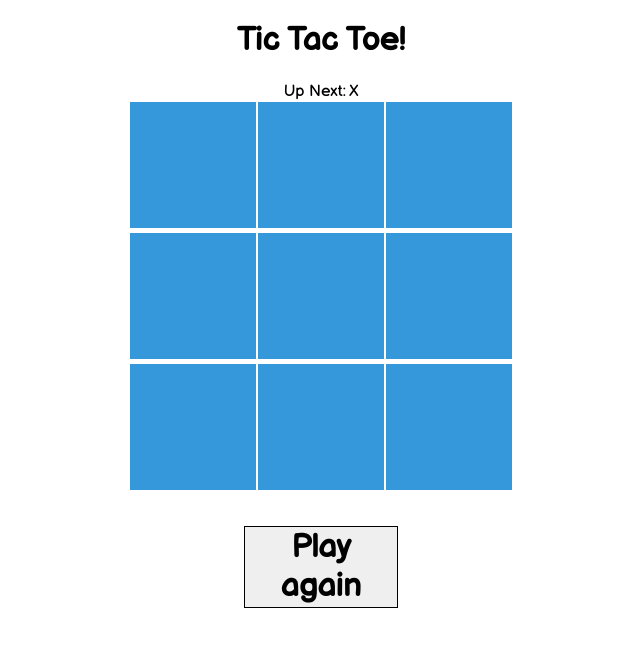
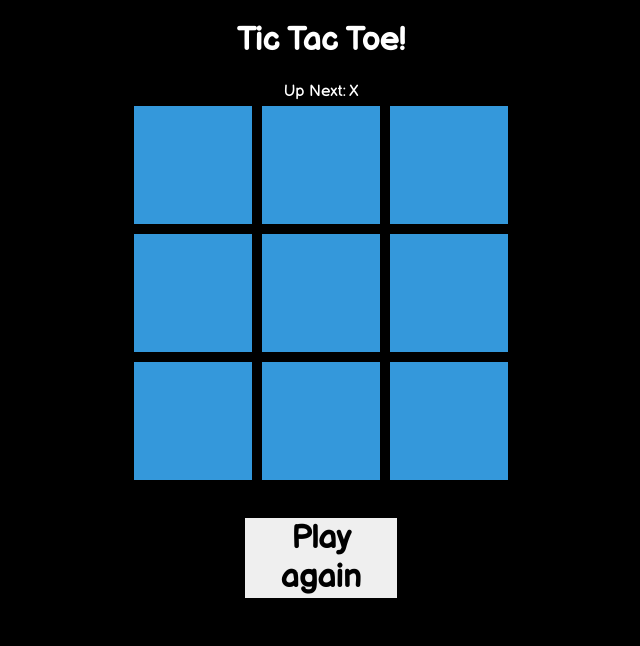
Before and after one commit to crystalthibodeau/node-fun, a React (Create React App) app in the folder IdeaProjects/node-fun/tictactoe/: page / in a window 1280 px wide. Shown: the top 646 px of the page, without its empty margins (319-959 px from the left). Built offline with nearby package versions, Linux system fonts and the light colour scheme.

Commit message:
updating styling

```diff
--- a/IdeaProjects/node-fun/tictactoe/src/App.css
+++ b/IdeaProjects/node-fun/tictactoe/src/App.css
@@ -1,22 +1,30 @@
+body {
+    background-color: black;
+}
+
 .App {
     text-align: center;
     font-family: 'Balsamiq Sans', cursive;
 }
-.fill{
-  background-color: white;
-  margin: 0;
-  padding: 0;
+
+.color-white {
+    color: white;
 }
-.square{
+
+.status {
+    color: white;
+}
+
+.square {
     font-family: 'Balsamiq Sans', cursive;
     width: 10vw;
     height: 10vw;
-  border: 1px solid white;
+    border: 0; /*1px solid white;*/
     font-size: 4em;
     font-weight: bold;
 }
 
-.div-row{
+.div-row {
     display: flex;
     justify-content: center;
     flex-flow: row wrap;
@@ -26,6 +34,7 @@
     color: #fff;
     background-color: #3498db;
     cursor: pointer;
+    border: 5px solid black;
     transition: background-color .25s ease-in-out;
 }
 
@@ -33,7 +42,7 @@
     background-color: #2980b9;
 }
 
-.restart-button > button{
+.restart-button > button {
     margin-top: 1em;
     font-family: 'Balsamiq Sans', cursive;
     width: 12vw;
--- a/IdeaProjects/node-fun/tictactoe/src/App.js
+++ b/IdeaProjects/node-fun/tictactoe/src/App.js
@@ -4,7 +4,7 @@ import './App.css';
 function App() {
     return (
         <div className="App">
-            <h1>Tic Tac Toe!</h1>
+            <h1 className="color-white">Tic Tac Toe!</h1>
             <Board/>
         </div>
     );
@@ -12,11 +12,9 @@ function App() {
 
 function Square(props) {
     return (
-        <div className="fill">
             <button className="square btn" onClick={props.onClick}>
                 {props.value}
             </button>
-        </div>
     );
 }
 
```
Lines whose indentation alone changed are shown as unchanged.
